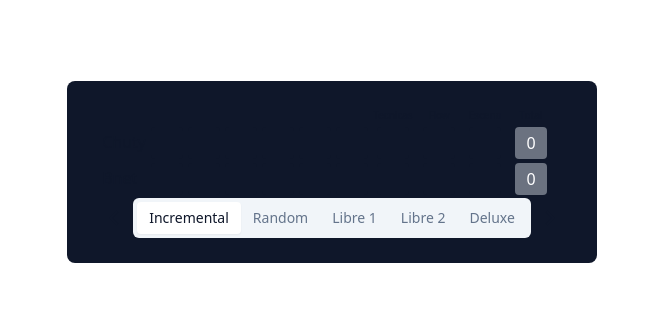
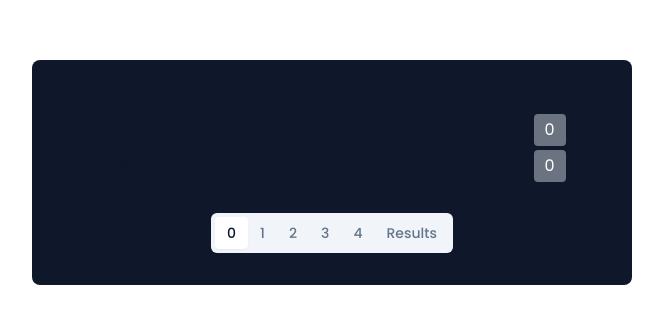
Before and after one commit to orlandodiazc/voting-battles, a React (Vite) app: page / in a window 1280 px wide. Shown: the part 228-552 px from the top of the page, without its empty margins (308-971 px from the left). Built offline with nearby package versions, Linux system fonts and the light colour scheme.

Commit message:
Update focus order for tabindex, and styling

```diff
--- a/src/App.tsx
+++ b/src/App.tsx
@@ -16,7 +16,7 @@ export default function App() {
 
   return (
     <main className="min-h-screen grid place-content-center">
-      <section className="bg-slate-900 px-8 py-6 rounded-lg">
+      <section className="bg-slate-900 px-6 py-8 rounded-lg min-w-[600px] max-w-xl grid">
         <Tabs
           value={stages[index].name}
           onValueChange={(value) =>
@@ -24,19 +24,19 @@ export default function App() {
           }
         >
           <Board />
-          <div className="inline-flex items-center gap-1">
+          <div className="flex justify-center">
             <button onClick={() => updateIndex(index - 1)}>
-              <MdChevronLeft size={30} />
+              <MdChevronLeft size={26} />
             </button>
             <TabsList>
               {stages.map(({ name }, idx) => (
                 <TabsTrigger value={name} key={idx}>
-                  {name}
+                  {name === "Results" ? name : idx}
                 </TabsTrigger>
               ))}
             </TabsList>
             <button onClick={() => updateIndex(index + 1)}>
-              <MdChevronRight size={30} />
+              <MdChevronRight size={26} />
             </button>
           </div>
         </Tabs>
--- a/src/components/board.tsx
+++ b/src/components/board.tsx
@@ -11,37 +11,41 @@ export default function Board() {
 
   const dispatch = useBoardDispatch();
   return (
-    <>
+    <div className="grid justify-center items-start h-[121px]">
       {stages.map((stage, stageIdx) => {
-        const totalInputLength = stage.setup.reduce(
-          (acc, curr) => acc + curr,
-          0
-        );
         const breakValues = stage.setup.map((value, idx) =>
           stage.setup.slice(0, idx + 1).reduce((a, b) => a + b)
         );
         const draftPlayers =
           stageIdx % 2 === 0 ? players : [...players].reverse();
         return (
-          <TabsContent tabIndex={-1} value={stage.name} key={stageIdx}>
+          <TabsContent
+            tabIndex={-1}
+            value={stage.name}
+            key={stageIdx}
+            className="relative"
+          >
+            <h2 className="absolute -inset-4">{stage.name}</h2>
             <table className="border-separate border-spacing-0.5">
               <thead>
                 <tr className="text-[10px] text-center">
-                  <td colSpan={totalInputLength + 1}></td>
+                  <td
+                    colSpan={stage.setup.reduce((acc, curr) => acc + curr, 1)}
+                  ></td>
                   <td>Tecnicas</td>
                   <td>Flow</td>
                   <td>Escena</td>
                   <td>Total</td>
                 </tr>
               </thead>
-              <RovingTabindexRoot as="tbody" active="00">
+              <RovingTabindexRoot as="tbody" active={{ rowId: 0, cellId: 0 }}>
                 {draftPlayers.map(({ id: playerId, name }) => (
                   <React.Fragment key={playerId}>
                     <tr
                       className="[&>*:nth-last-child(-n+4)]:px-1.5 align-top"
                       key={playerId}
                     >
-                      <td className="pt-1">{name}</td>
+                      <td className="align-middle pe-2 w-[5ch]">{name}</td>
                       <Player
                         playerId={playerId}
                         stageId={stageIdx}
@@ -49,7 +53,8 @@ export default function Board() {
                         values={scores[playerId][stageIdx].values}
                       />
                     </tr>
-                    {stage.isResponse && name === draftPlayers[1].name && (
+                    {stage.type === "MINUTE_ANS" &&
+                      name === draftPlayers[1].name && (
                         <tr>
                           <td colSpan={1}></td>
                           {scores[playerId][stageIdx].extraValues?.map(
@@ -80,6 +85,6 @@ export default function Board() {
           </TabsContent>
         );
       })}
-    </>
+    </div>
   );
 }
--- a/src/components/input.tsx
+++ b/src/components/input.tsx
@@ -1,12 +1,13 @@
 import isHotkey from "is-hotkey";
 import {
   RovingTabindexItem,
-  getNextFocusableId,
+  getNextFocused,
   getPrevFocusableId,
+  getPrevFocused,
   useRovingTabindex,
 } from "./roving-tabindex";
 import { ChangeEvent } from "react";
-import { useBoardDispatch } from "../hooks/hooks";
+import { useBoardDispatch, useBoardSelector } from "../hooks/hooks";
 import { setVote } from "../redux/slices/boardSlice";
 
 export default function Input({
@@ -22,9 +23,12 @@ export default function Input({
   stageId: number;
   maxValue: number;
 }) {
-  const focusId = playerId.toString() + inputId.toString();
-  const { getOrderedItems, getRovingProps } = useRovingTabindex(focusId);
-
+  const focusLocation = {
+    rowId: stageId % 2 === 0 ? playerId : playerId === 0 ? 1 : 0,
+    cellId: inputId,
+  };
+  const { getOrderedItems, getRovingProps } = useRovingTabindex(focusLocation);
+  const { stages } = useBoardSelector((state) => state.settings);
   const dispatch = useBoardDispatch();
 
   function handleChange(e: ChangeEvent<HTMLInputElement>) {
@@ -73,9 +77,17 @@ export default function Input({
             let nextItem: RovingTabindexItem | undefined;
             if (isHotkey(["right", "tab"], e)) {
               e.preventDefault();
-              nextItem = getNextFocusableId(items, focusId);
+              nextItem = getNextFocused(
+                items,
+                focusLocation,
+                stages[stageId].type
+              );
             } else if (isHotkey("left", e)) {
-              nextItem = getPrevFocusableId(items, focusId);
+              nextItem = getPrevFocused(
+                items,
+                focusLocation,
+                stages[stageId].type
+              );
             }
             nextItem?.element.focus();
           }
--- a/src/components/player.tsx
+++ b/src/components/player.tsx
@@ -20,9 +20,9 @@ export default function Player({
   return (
     <>
       {values.map((value, idx) => {
-        const padding = breakValues.some((breakIdx) => breakIdx === idx)
-          ? "ps-2"
-          : "ps-0.5";
+        const padding = breakValues.some((breakIdx) => breakIdx - 1 === idx)
+          ? "pe-4"
+          : "pe-0.5";
 
         const maxValue = idx >= values.length - 3 ? 2 : 4;
         return (
--- a/src/components/roving-tabindex.tsx
+++ b/src/components/roving-tabindex.tsx
@@ -13,9 +13,12 @@ import {
   ElementType,
   MutableRefObject,
 } from "react";
+import { StageType } from "../redux/slices/boardSlice";
+
+type Location = { rowId: number; cellId: number };
 
 export type RovingTabindexItem = {
-  id: string;
+  location: Location;
   element: HTMLElement;
 };
 
@@ -27,11 +30,11 @@ function focusFirst(candidates: HTMLElement[]) {
 }
 
 type RovingTabindexContext = {
-  currentRovingTabindexValue: string | null;
-  setFocusableId: (id: string) => void;
+  currentRovingTabindexValue: Location | null;
+  setFocusableId: (location: Location) => void;
   onShiftTab: () => void;
   getOrderedItems: () => RovingTabindexItem[];
-  elements: MutableRefObject<Map<string, HTMLElement>>;
+  elements: MutableRefObject<Map<Location, HTMLElement>>;
 };
 
 const RovingTabindexContext = createContext<RovingTabindexContext>({
@@ -39,7 +42,7 @@ const RovingTabindexContext = createContext<RovingTabindexContext>({
   setFocusableId: () => {},
   onShiftTab: () => {},
   getOrderedItems: () => [],
-  elements: { current: new Map<string, HTMLElement>() },
+  elements: { current: new Map<Location, HTMLElement>() },
 });
 
 const NODE_SELECTOR = "data-roving-tabindex-node";
@@ -48,7 +51,7 @@ export const NOT_FOCUSABLE_SELECTOR = "data-roving-tabindex-not-focusable";
 
 type RovingTabindexRootBaseProps<T> = {
   children: ReactNode | ReactNode[];
-  active: string | null;
+  active: Location | null;
   as?: T;
 };
 
@@ -64,11 +67,10 @@ export function RovingTabindexRoot<T extends ElementType>({
 }: RovingTabindexRootProps<T>) {
   const Component = as || "div";
   const [isShiftTabbing, setIsShiftTabbing] = useState(false);
-  const [currentRovingTabindexValue, setCurrentRovingTabindexValue] = useState<
-    string | null
-  >(null);
+  const [currentRovingTabindexValue, setCurrentRovingTabindexValue] =
+    useState<Location | null>(null);
   const rootRef = useRef<HTMLDivElement | null>(null);
-  const elements = useRef<Map<string, HTMLElement>>(new Map());
+  const elements = useRef<Map<Location, HTMLElement>>(new Map());
 
   const getOrderedItems = useCallback(() => {
     if (!rootRef.current) return [];
@@ -80,14 +82,14 @@ export function RovingTabindexRoot<T extends ElementType>({
 
     return Array.from(elements.current)
       .sort((a, b) => domElements.indexOf(a[1]) - domElements.indexOf(b[1]))
-      .map(([id, element]) => ({ id, element }));
+      .map(([location, element]) => ({ location, element }));
   }, []);
 
   return (
     <RovingTabindexContext.Provider
       value={{
-        setFocusableId: function (id: string) {
-          setCurrentRovingTabindexValue(id);
+        setFocusableId: function (location: Location) {
+          setCurrentRovingTabindexValue(location);
         },
         onShiftTab: function () {
           setIsShiftTabbing(true);
@@ -107,8 +109,10 @@ export function RovingTabindexRoot<T extends ElementType>({
           if (orderedItems.length === 0) return;
 
           const candidates = [
-            elements.current.get(currentRovingTabindexValue ?? ""),
-            elements.current.get(active ?? ""),
+            elements.current.get(
+              currentRovingTabindexValue ?? { rowId: -1, cellId: -1 }
+            ),
+            elements.current.get(active ?? { rowId: -1, cellId: -1 }),
             ...orderedItems.map((i) => i.element),
           ].filter((element): element is HTMLElement => element != null);
 
@@ -126,86 +130,164 @@ export function RovingTabindexRoot<T extends ElementType>({
 
 export function getNextFocusableId(
   orderedItems: RovingTabindexItem[],
-  id: string
+  location: Location
 ): RovingTabindexItem | undefined {
-  const currIndex = orderedItems.findIndex((item) => item.id === id);
+  const currIndex = orderedItems.findIndex(
+    (item) => item.location === location
+  );
   return orderedItems.at(currIndex === orderedItems.length ? 0 : currIndex + 1);
 }
 
-export function getParentFocusableId(
+export function getNextFocused(
   orderedItems: RovingTabindexItem[],
-  id: string
+  location: Location,
+  type: StageType
 ): RovingTabindexItem | undefined {
-  const currentElement = orderedItems.find((item) => item.id === id)?.element;
+  const { rowId, cellId } = location;
 
-  if (currentElement == null) return;
+  switch (type) {
+    case "MINUTE":
+    case "MINUTE_ANS": {
+      const currIndex = orderedItems.findIndex(
+        ({ location: checkedLocation }) =>
+          checkedLocation.rowId === rowId && checkedLocation.cellId === cellId
+      );
+      return orderedItems.at(
+        currIndex === orderedItems.length ? 0 : currIndex + 1
+      );
+    }
+    case "4X4": {
+      let locationDraft = { rowId: -1, cellId: -1 };
+      if (cellId >= orderedItems.length / 2 - 3) {
+        if (orderedItems.length / 2 - 1 === cellId && rowId === 0) {
+          locationDraft = { rowId: 1, cellId: location.cellId - 2 };
+        } else {
+          locationDraft = { ...location, cellId: location.cellId + 1 };
+        }
+      } else {
+        locationDraft =
+          location.rowId === 0
+            ? { ...location, rowId: 1 }
+            : { rowId: 0, cellId: location.cellId + 1 };
+      }
 
-  let possibleParent = currentElement.parentElement;
+      return orderedItems.find(
+        ({ location: checkedLocation }) =>
+          checkedLocation.rowId === locationDraft.rowId &&
+          checkedLocation.cellId === locationDraft.cellId
+      );
+    }
+    case "8X8": {
+      let locationDraft = { rowId: -1, cellId: -1 };
 
-  while (
-    possibleParent != null &&
-    possibleParent.getAttribute(NODE_SELECTOR) == null &&
-    possibleParent.getAttribute(ROOT_SELECTOR) == null
-  ) {
-    possibleParent = possibleParent?.parentElement ?? null;
+      if (cellId >= orderedItems.length / 2 - 3) {
+        if (orderedItems.length / 2 - 1 === cellId && rowId === 0) {
+          locationDraft = { rowId: 1, cellId: location.cellId - 2 };
+        } else {
+          locationDraft = { ...location, cellId: location.cellId + 1 };
+        }
+      } else {
+        if (location.cellId % 2 === 0) {
+          locationDraft = { ...location, cellId: cellId + 1 };
+        } else if (rowId === 0) {
+          locationDraft = { rowId: 1, cellId: cellId - 1 };
+        } else {
+          locationDraft = { rowId: 0, cellId: cellId + 1 };
+        }
+      }
+
+      return orderedItems.find(
+        ({ location: checkedLocation }) =>
+          checkedLocation.rowId === locationDraft.rowId &&
+          checkedLocation.cellId === locationDraft.cellId
+      );
+    }
+    default:
   }
+}
 
-  return orderedItems.find((item) => item.element === possibleParent);
+export function getPrevFocused(
+  orderedItems: RovingTabindexItem[],
+  location: Location,
+  type: StageType
+): RovingTabindexItem | undefined {
+  const { rowId, cellId } = location;
+
+  switch (type) {
+    case "MINUTE":
+    case "MINUTE_ANS": {
+      const currIndex = orderedItems.findIndex(
+        ({ location: checkedLocation }) =>
+          checkedLocation.rowId === rowId && checkedLocation.cellId === cellId
+      );
+      return orderedItems.at(
+        currIndex === orderedItems.length ? 0 : currIndex - 1
+      );
+    }
+    case "4X4": {
+      let locationDraft = { rowId: -1, cellId: -1 };
+      if (cellId >= orderedItems.length / 2 - 3) {
+        if (orderedItems.length / 2 - 3 === cellId && rowId === 1) {
+          locationDraft = { rowId: 0, cellId: location.cellId + 2 };
+        } else if (orderedItems.length / 2 - 3 === cellId && rowId === 0) {
+          locationDraft = { rowId: 1, cellId: location.cellId - 1 };
+        } else {
+          locationDraft = { ...location, cellId: location.cellId - 1 };
+        }
+      } else {
+        locationDraft =
+          location.rowId === 0
+            ? { rowId: 1, cellId: location.cellId - 1 }
+            : { ...location, rowId: 0 };
+      }
+
+      return orderedItems.find(
+        ({ location: checkedLocation }) =>
+          checkedLocation.rowId === locationDraft.rowId &&
+          checkedLocation.cellId === locationDraft.cellId
+      );
+    }
+    case "8X8": {
+      let locationDraft = { rowId: -1, cellId: -1 };
+      if (cellId >= orderedItems.length / 2 - 3) {
+        if (orderedItems.length / 2 - 3 === cellId && rowId === 1) {
+          locationDraft = { rowId: 0, cellId: location.cellId + 2 };
+        } else if (orderedItems.length / 2 - 3 === cellId && rowId === 0) {
+          locationDraft = { rowId: 1, cellId: location.cellId - 1 };
+        } else {
+          locationDraft = { ...location, cellId: location.cellId - 1 };
+        }
+      } else {
+        if (!(location.cellId % 2 === 0)) {
+          locationDraft = { ...location, cellId: cellId - 1 };
+        } else if (rowId === 0) {
+          locationDraft = { rowId: 1, cellId: cellId - 1 };
+        } else {
+          locationDraft = { rowId: 0, cellId: cellId + 1 };
+        }
+      }
+      return orderedItems.find(
+        ({ location: checkedLocation }) =>
+          checkedLocation.rowId === locationDraft.rowId &&
+          checkedLocation.cellId === locationDraft.cellId
+      );
+    }
+    default:
+  }
 }
 
 export function getPrevFocusableId(
   orderedItems: RovingTabindexItem[],
-  id: string
+  location: Location
 ): RovingTabindexItem | undefined {
-  const currIndex = orderedItems.findIndex((item) => item.id === id);
+  const currIndex = orderedItems.findIndex(
+    (item) => item.location === location
+  );
   if (currIndex === 0) return;
   return orderedItems.at(currIndex - 1);
 }
 
-export function getFirstFocusableId(
-  orderedItems: RovingTabindexItem[]
-): RovingTabindexItem | undefined {
-  return orderedItems.at(0);
-}
-
-export function getLastFocusableId(
-  orderedItems: RovingTabindexItem[]
-): RovingTabindexItem | undefined {
-  return orderedItems.at(-1);
-}
-
-function wrapArray<T>(array: T[], startIndex: number) {
-  return array.map((_, index) => array[(startIndex + index) % array.length]);
-}
-
-export function getNextFocusableIdByTypeahead(
-  items: RovingTabindexItem[],
-  originalId: string,
-  keyPressed: string
-) {
-  const index = items.findIndex(({ id }) => id === originalId);
-  const wrappedItems = wrapArray(items, index);
-  let typeaheadMatchIndex: RovingTabindexItem | undefined;
-
-  for (
-    let index = 0;
-    index < wrappedItems.length - 1 && typeaheadMatchIndex == null;
-    index++
-  ) {
-    const nextItem = wrappedItems.at(index + 1);
-
-    if (
-      nextItem?.element?.textContent?.charAt(0).toLowerCase() ===
-      keyPressed.charAt(0).toLowerCase()
-    ) {
-      typeaheadMatchIndex = nextItem;
-    }
-  }
-
-  return typeaheadMatchIndex;
-}
-
-export function useRovingTabindex(id: string) {
+export function useRovingTabindex(location: Location) {
   const {
     currentRovingTabindexValue,
     setFocusableId,
@@ -213,25 +295,27 @@ export function useRovingTabindex(id: string) {
     getOrderedItems,
     elements,
   } = useContext(RovingTabindexContext);
-
+  const { rowId, cellId } = location;
   return {
     getOrderedItems,
-    isFocusable: currentRovingTabindexValue === id,
+    isFocusable:
+      currentRovingTabindexValue?.cellId === cellId &&
+      currentRovingTabindexValue?.rowId === rowId,
     getRovingProps: <T extends ElementType>(
       props?: ComponentPropsWithoutRef<T>
     ) => ({
       ...props,
       ref: (element: HTMLElement | null) => {
         if (element) {
-          elements.current.set(id, element);
+          elements.current.set(location, element);
         } else {
-          elements.current.delete(id);
+          elements.current.delete(location);
         }
       },
       onMouseDown: (e: MouseEvent) => {
         props?.onMouseDown?.(e);
         if (e.target !== e.currentTarget) return;
-        setFocusableId(id);
+        setFocusableId(location);
       },
       onKeyDown: (e: KeyboardEvent) => {
         props?.onKeyDown?.(e);
@@ -244,10 +328,10 @@ export function useRovingTabindex(id: string) {
       onFocus: (e: FocusEvent) => {
         props?.onFocus?.(e);
         if (e.target !== e.currentTarget) return;
-        setFocusableId(id);
+        setFocusableId(location);
       },
       [NODE_SELECTOR]: true,
-      tabIndex: currentRovingTabindexValue === id ? 0 : -1,
+      tabIndex: currentRovingTabindexValue === location ? 0 : -1,
     }),
   };
 }
--- a/src/index.css
+++ b/src/index.css
@@ -4,7 +4,7 @@
 
 @layer base {
   :root {
-    --font-sans: "Inter Variable";
+    --font-sans: "Poppins";
 
     --background: 0 0% 100%;
     --foreground: 222.2 47.4% 11.2%;
@@ -43,7 +43,7 @@
     --foreground: 213 31% 91%;
 
     --muted: 223 47% 11%;
-    --muted-foreground: 215.4 16.3% 56.9%;
+    --muted-foreground: 215.4 16.3% 70%;
 
     --popover: 224 71% 4%;
     --popover-foreground: 215 20.2% 65.1%;
--- a/src/redux/slices/boardSlice.ts
+++ b/src/redux/slices/boardSlice.ts
@@ -1,28 +1,28 @@
-import { createSlice, current } from "@reduxjs/toolkit";
+import { createSlice } from "@reduxjs/toolkit";
 import type { PayloadAction } from "@reduxjs/toolkit";
 
+export type StageType = "MINUTE" | "MINUTE_ANS" | "8X8" | "4X4" | "RESULTS";
 type Settings = {
   stages: {
     name: string;
     setup: number[];
-    isResponse: boolean;
-    extraValues?: boolean[];
+    type: StageType;
   }[];
   players: { id: number; name: string }[];
 };
 
 type Stage = { totalPlayer: number; values: string[]; extraValues?: boolean[] };
 type Player = Stage[];
-
 type BoardState = { settings: Settings; scores: Player[] };
 
 const settings: Settings = {
   stages: [
-    { name: "Incremental", setup: [6], isResponse: false },
-    { name: "Random", setup: [6], isResponse: false },
-    { name: "Libre 1", setup: [6], isResponse: true },
-    { name: "Libre 2", setup: [6], isResponse: true },
-    { name: "Deluxe", setup: [2, 5], isResponse: false },
+    { name: "Incremental", setup: [6], type: "MINUTE" },
+    { name: "Random", setup: [6], type: "8X8" },
+    { name: "Libre 1", setup: [6], type: "MINUTE_ANS" },
+    { name: "Libre 2", setup: [6], type: "MINUTE_ANS" },
+    { name: "Deluxe", setup: [2, 5], type: "4X4" },
+    { name: "Results", setup: [6], type: "RESULTS" },
   ],
   players: [
     { id: 0, name: "Chuty" },
@@ -31,16 +31,11 @@ const settings: Settings = {
 };
 
 const scores: Player[] = Array(2).fill([
-  ...settings.stages.map(({ setup, isResponse }) => {
+  ...settings.stages.map(({ setup, type }) => {
     const length = setup.reduce((acc, curr) => acc + curr, 0);
-    if (isResponse)
-      return {
-        values: Array(length + 3).fill(""),
-        extraValues: Array(length).fill(false),
-        totalPlayer: 0,
-      };
     return {
       values: Array(length + 3).fill(""),
+      ...(type === "MINUTE_ANS" && { extraValues: Array(length).fill(false) }),
       totalPlayer: 0,
     };
   }),
@@ -61,9 +56,9 @@ export const boardSlice = createSlice({
     ) => {
       const { playerId, stageId, inputId, newValue } = action.payload;
       state.scores[playerId][stageId].values[inputId] = newValue;
-      state.scores[playerId][stageId].totalPlayer = state.scores[playerId][
-        stageId
-      ].values.reduce((acc, curr) => acc + Number(curr), 0);
+      // state.scores[playerId][stageId].totalPlayer = state.scores[playerId][
+      //   stageId
+      // ].values.reduce((acc, curr) => acc + Number(curr), 0);
     },
     setAnswer: (
       state,
@@ -78,13 +73,13 @@ export const boardSlice = createSlice({
         (value, idx) => (idx === checkboxId ? !value : value)
       );
       state.scores[playerId][stageId].extraValues = newExtraValues;
-      const totalExtra =
-        newExtraValues?.reduce((acc, curr) => acc + (curr ? 1 : 0), 0) ?? 0;
-      state.scores[playerId][stageId].totalPlayer =
-        state.scores[playerId][stageId].values.reduce(
-          (acc, curr) => acc + Number(curr),
-          0
-        ) + totalExtra;
+      // const totalExtra =
+      //   newExtraValues?.reduce((acc, curr) => acc + (curr ? 1 : 0), 0) ?? 0;
+      // state.scores[playerId][stageId].totalPlayer =
+      //   state.scores[playerId][stageId].values.reduce(
+      //     (acc, curr) => acc + Number(curr),
+      //     0
+      //   ) + totalExtra;
     },
   },
 });
```
Lines whose indentation alone changed are shown as unchanged.
